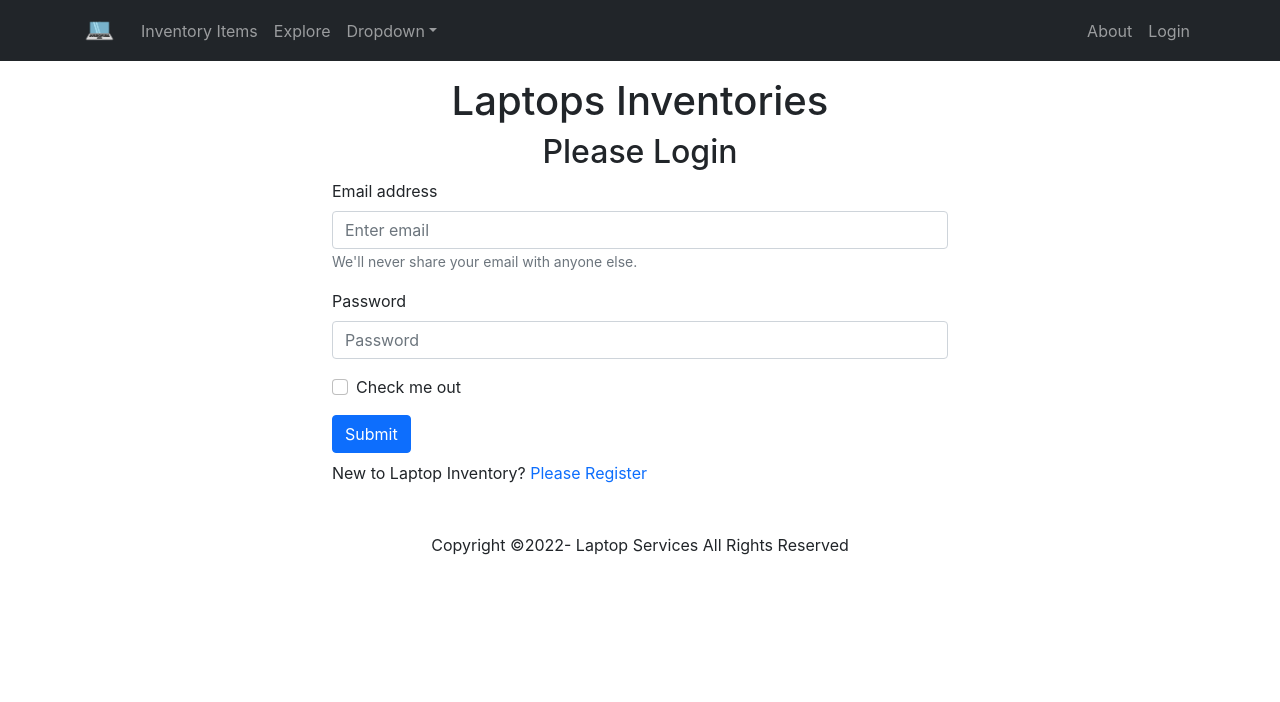
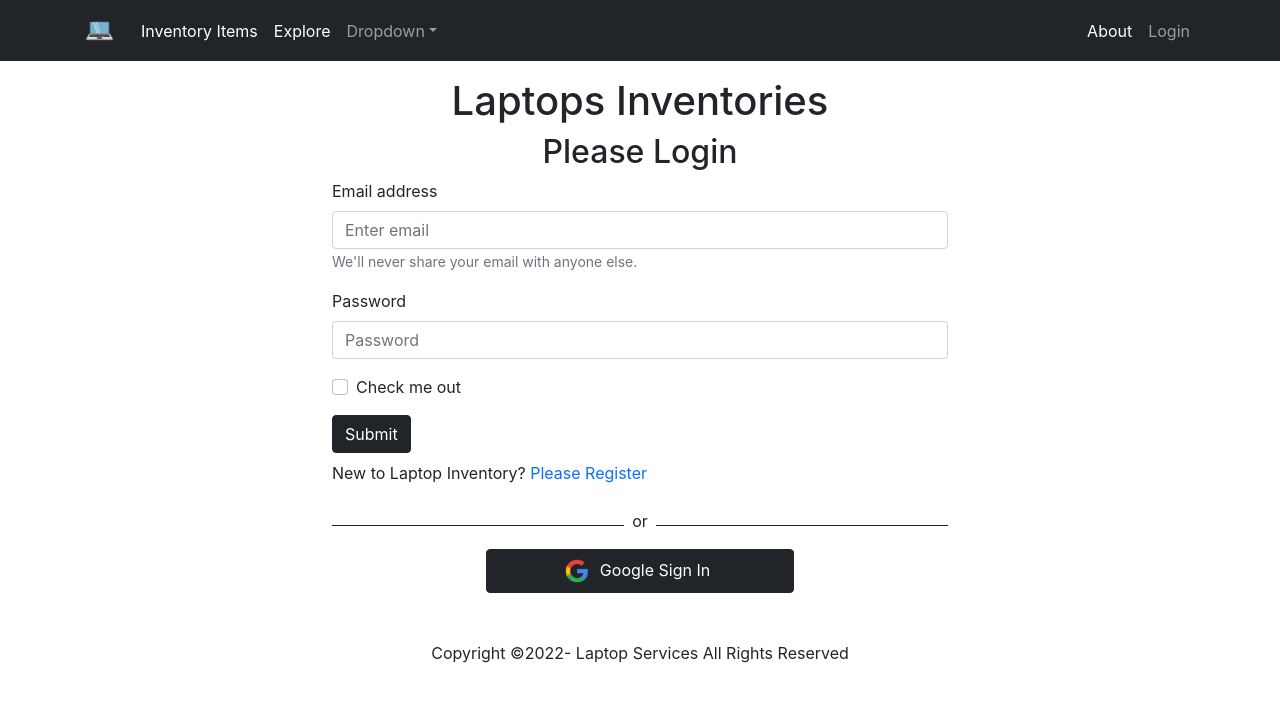
Before and after one commit to jubaer-ibn-johir/laptop-inventories-client-side, a React (Create React App) app: page /login in a window 1280 px wide. Shown: the top 702 px of the page. Built offline with nearby package versions, Linux system fonts and the light colour scheme; no server answers.

Commit message:
ragistration added

```diff
--- a/package.json
+++ b/package.json
@@ -11,6 +11,7 @@
     "react": "^18.1.0",
     "react-bootstrap": "^2.3.1",
     "react-dom": "^18.1.0",
+    "react-firebase-hooks": "^5.0.3",
     "react-router-dom": "^6.3.0",
     "react-scripts": "5.0.1",
     "web-vitals": "^2.1.4"
--- a/src/App.js
+++ b/src/App.js
@@ -2,10 +2,12 @@
 import { Route, Routes } from 'react-router-dom';
 import './App.css';
 import About from './Pages/About/About';
+import Checkout from './Pages/Checkout/Checkout/Checkout';
 import Home from './Pages/Home/Home/Home';
 import InventoryDetail from './Pages/InventoryDetail/InventoryDetail';
 import Login from './Pages/Login/Login/Login';
 import Register from './Pages/Login/Register/Register';
+import RequireAuth from './Pages/Login/RequireAuth/RequireAuth';
 import Footer from './Pages/Shared/Footer/Footer';
 import Header from './Pages/Shared/Header/Header';
 import NotFound from './Pages/Shared/NotFound/NotFound';
@@ -21,6 +23,11 @@
         <Route path='/about' element={<About></About>}></Route>
         <Route path='/login' element={<Login></Login>}></Route>
         <Route path='/register' element={<Register></Register>}> </Route>
+        <Route path='/checkout' element={
+          <RequireAuth>
+            <Checkout></Checkout>
+          </RequireAuth>
+        }></Route>
         <Route path='*' element={<NotFound></NotFound>}></Route>
       </Routes>
       <Footer></Footer>
--- /dev/null
+++ b/src/Pages/Checkout/Checkout/Checkout.js
@@ -0,0 +1,11 @@
+import React from 'react';
+
+const Checkout = () => {
+    return (
+        <div>
+            <h1>plz chekout your updates</h1>
+        </div>
+    );
+};
+
+export default Checkout;
--- a/src/Pages/InventoryDetail/InventoryDetail.js
+++ b/src/Pages/InventoryDetail/InventoryDetail.js
@@ -1,11 +1,16 @@
 import React from 'react';
-import { useParams } from 'react-router-dom';
+import { Link, useParams } from 'react-router-dom';
 
 const InventoryDetail = () => {
     const {inventoryId} = useParams();
     return (
         <div>
-            <h2>welcome to detail: {inventoryId}</h2>
+            <h2>Manage Inventories: {inventoryId}</h2>
+            <div className='text-center'>
+            <Link to='/checkout'>
+                <button className='btn btn-dark'> proceed checkout</button>
+            </Link>
+            </div>
         </div>
     );
 };
--- a/src/Pages/Login/Login/Login.js
+++ b/src/Pages/Login/Login/Login.js
@@ -1,18 +1,35 @@
 import React, { useRef } from "react";
 import { Button, Form } from "react-bootstrap";
-import { Link, useNavigate } from "react-router-dom";
+import { useSignInWithEmailAndPassword } from "react-firebase-hooks/auth";
+import { Link, useLocation, useNavigate } from "react-router-dom";
+import auth from "../../../firebase.init";
+import SocialLogin from "../SocialLogin/SocialLogin";
 
 const Login = () => {
     const emailRef = useRef('');
     const passwordRef = useRef('');
     const navigate = useNavigate();
+    const location = useLocation();
+
+    let from = location.state?.from?.pathname || "/";
+
+    const [
+        signInWithEmailAndPassword,
+        user,
+        loading,
+        error,
+      ] = useSignInWithEmailAndPassword(auth);
+
+      if(user){
+        navigate(from, { replace: true });
+      }
 
     const handleSubmit = event => {
         event.preventDefault();
         const email = emailRef.current.value;
         const password = passwordRef.current.value;
 
-        console.log(email, password);
+        signInWithEmailAndPassword(email, password);
     }
 
     const navigateRegister = event => {
@@ -38,11 +55,12 @@
         <Form.Group className="mb-3" controlId="formBasicCheckbox">
           <Form.Check type="checkbox" label="Check me out" />
         </Form.Group>
-        <Button variant="primary" type="submit">
+        <Button variant="dark" type="submit">
           Submit
         </Button>
       </Form>
       <p className="mt-2"> New to Laptop Inventory? <Link to='/register' className="text-primary pe-auto text-decoration-none" onClick={navigateRegister}>Please Register</Link></p>
+    <SocialLogin></SocialLogin>
     </div>
   );
 };
--- a/src/Pages/Login/Register/Register.js
+++ b/src/Pages/Login/Register/Register.js
@@ -1,13 +1,27 @@
 import React from 'react';
 import { Link, useNavigate } from 'react-router-dom';
 import './Register.css'
+import { useCreateUserWithEmailAndPassword } from 'react-firebase-hooks/auth';
+import auth from '../../../firebase.init';
+import SocialLogin from '../SocialLogin/SocialLogin';
+
 
 const Register = () => {
+
+    const [
+        createUserWithEmailAndPassword,
+        user,
+        loading,
+        error,
+      ] = useCreateUserWithEmailAndPassword(auth);
 
     const navigate = useNavigate();
 
     const navigateLogin = () => {
         navigate('./login');
+    }
+    if(user){
+        navigate('/home');
     }
 
     const handleRegister = event => {
@@ -15,6 +29,9 @@
         const name = event.target.name.value;
         const email = event.target.email.value;
         const password = event.target.password.value;
+
+        createUserWithEmailAndPassword(email, password)
+
     }
     return (
         <div className='register-form'>
@@ -26,6 +43,8 @@
                 <input type="submit" value="Register" />
             </form>
             <p className="mt-2">Already have an account? <Link to='/login' className="text-primary pe-auto text-decoration-none" onClick={navigateLogin}>Please Login</Link></p>
+
+        <SocialLogin></SocialLogin>
         </div>
     );
 };
--- /dev/null
+++ b/src/Pages/Login/RequireAuth/RequireAuth.js
@@ -0,0 +1,16 @@
+import React from 'react';
+import { useAuthState } from 'react-firebase-hooks/auth';
+import { Navigate, useLocation } from 'react-router-dom';
+import auth from '../../../firebase.init';
+
+const RequireAuth = ({children}) => {
+    const [user] = useAuthState(auth);
+    const location = useLocation();
+
+    if(!user){
+        return <Navigate to="/login" state={{ from: location }} replace />;
+    }
+    return children;
+};
+
+export default RequireAuth;
--- /dev/null
+++ b/src/Pages/Login/SocialLogin/SocialLogin.js
@@ -0,0 +1,43 @@
+import React from "react";
+import { useSignInWithGoogle } from "react-firebase-hooks/auth";
+import { useNavigate } from "react-router-dom";
+import auth from "../../../firebase.init";
+import google from "../../../images/google/gl (1).png";
+
+const SocialLogin = () => {
+  const [signInWithGoogle, user, loading, error] = useSignInWithGoogle(auth);
+  const navigate = useNavigate();
+
+  let  errorElement;
+  if (error) {
+    errorElement = <div>
+        <p className="text-danger">Error: {error.message}</p>
+      </div>
+
+  }
+
+  if (user) {
+    navigate("/home");
+  }
+
+  return (
+    <div>
+      <div className="d-flex align-items-center">
+        <div style={{ height: "1px" }} className="bg-dark w-50"></div>
+        <p className="mt-2 px-2">or</p>
+        <div style={{ height: "1px" }} className="bg-dark w-50"></div>
+      </div>
+      {errorElement}
+      <div>
+        <button
+            onClick={() => signInWithGoogle()}
+            className="btn btn-dark w-50 d-block mx-auto">
+            <img style={{ width: "30px" }} src={google} />
+            <span className="px-2">Google Sign In</span>
+        </button>
+      </div>
+    </div>
+  );
+};
+
+export default SocialLogin;
--- a/src/Pages/Shared/Header/Header.js
+++ b/src/Pages/Shared/Header/Header.js
@@ -1,9 +1,17 @@
+import { signOut } from 'firebase/auth';
 import React from 'react';
 import { Container, Nav, Navbar, NavDropdown } from 'react-bootstrap';
+import { useAuthState } from 'react-firebase-hooks/auth';
 import { Link } from 'react-router-dom';
+import auth from '../../../firebase.init';
 import logo from '../../../images/logo/logo-1.png';
 
 const Header = () => {
+    const [user] = useAuthState(auth);
+
+    const handleSignOut = () =>{
+        signOut(auth);
+    }
     return (
         <>
 
@@ -15,8 +23,8 @@
   <Navbar.Toggle aria-controls="responsive-navbar-nav" />
   <Navbar.Collapse id="responsive-navbar-nav">
     <Nav className="me-auto">
-      <Nav.Link href="home#inventories">Inventory Items</Nav.Link>
-      <Nav.Link href="home#explore">Explore</Nav.Link>
+      <Nav.Link className='text-white' href="home#inventories">Inventory Items</Nav.Link>
+      <Nav.Link className='text-white' href="home#explore">Explore</Nav.Link>
       <NavDropdown title="Dropdown" id="collasible-nav-dropdown">
         <NavDropdown.Item href="#action/3.1">Action</NavDropdown.Item>
         <NavDropdown.Item href="#action/3.2">Another action</NavDropdown.Item>
@@ -26,10 +34,14 @@
       </NavDropdown>
     </Nav>
     <Nav>
-      <Nav.Link as={Link} to="/about">About</Nav.Link>
-      <Nav.Link as={Link} to="/login">
+      <Nav.Link className='text-white' as={Link} to="/about">About</Nav.Link>
+      {
+          user ?
+            <button className='btn btn-link text-white text-decoration-none' onClick={handleSignOut}>Sign Out</button>
+          :
+          <Nav.Link as={Link} to="/login">
         Login
-      </Nav.Link>
+      </Nav.Link>}
     </Nav>
   </Navbar.Collapse>
   </Container>
```
Also changed, not shown: src/images/google/gl (1).png (added), 1 other file (tests, documents, lock files or other folders).
